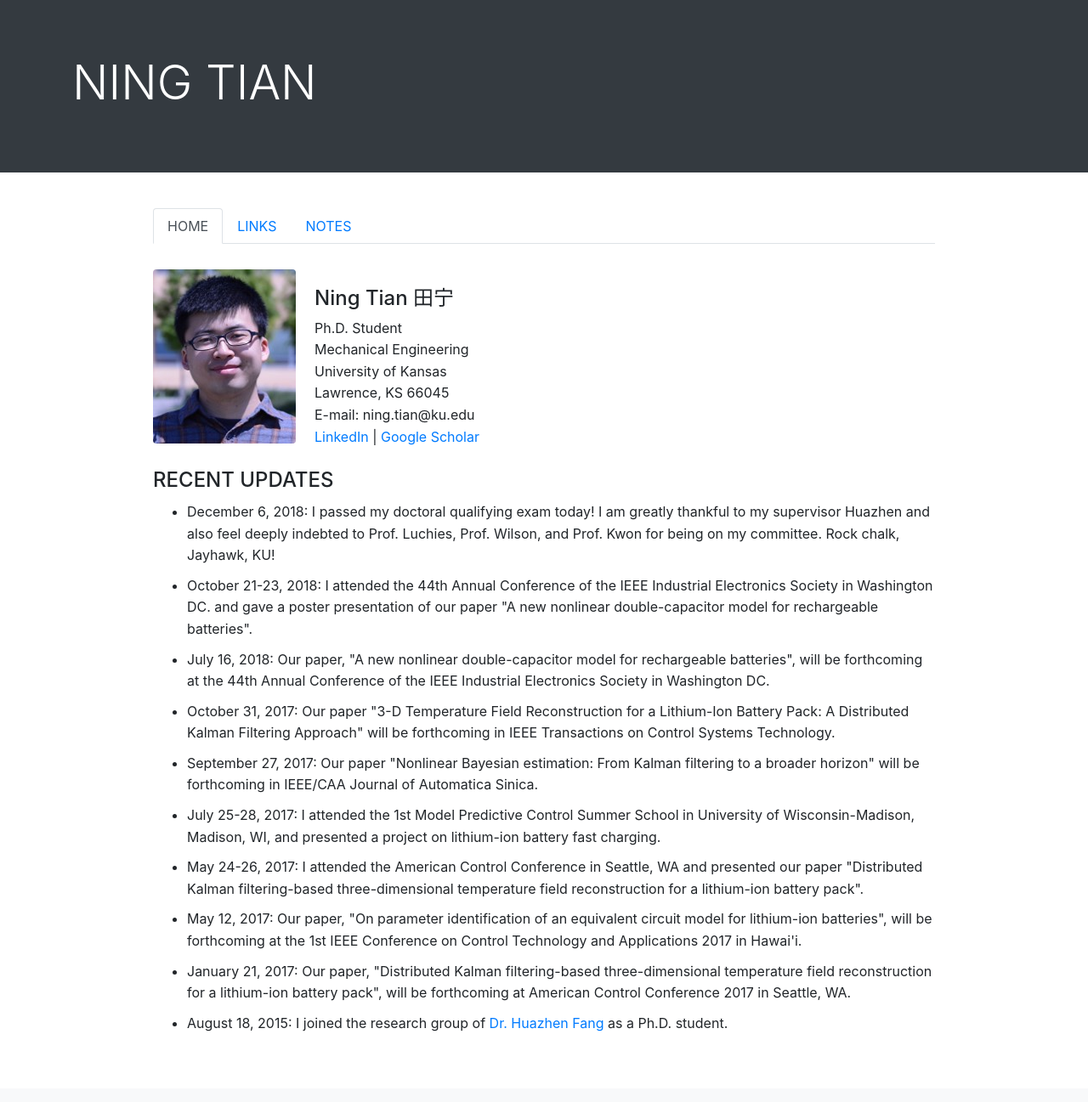
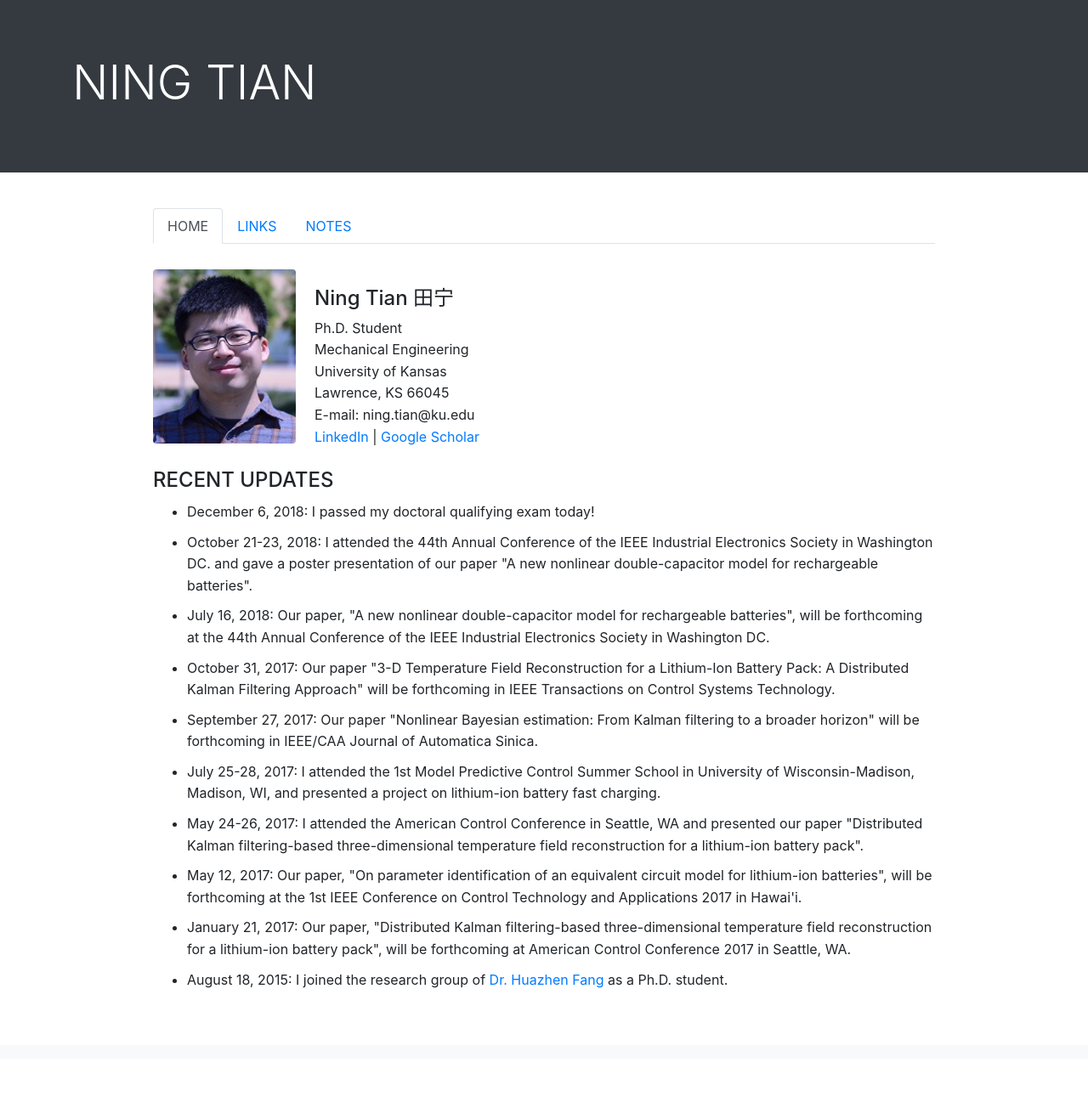
Before and after one commit to ningtian/ningtian.github.io, a Jekyll site: the page index.html, which Jekyll copies as it is, in a window 1280 px wide. Shown: the whole page at 85% size. Built offline with Jekyll 4.4.1, drawn with Linux system fonts in a browser that asks for light colours; after the commit the page ends 1246 px from its top, so only the background shows below that.

Commit message:
Update index.html

```diff
--- a/index.html
+++ b/index.html
@@ -80,9 +80,7 @@
         <div class="col-sm-10"> <!-- the second column (main part of the body)-->
         <h4>RECENT UPDATES</h4>
 	<ul>
-	<li>December 6, 2018: I passed my doctoral qualifying exam today! I am greatly thankful to my supervisor Huazhen
-	and also feel deeply indebted to Prof. Luchies, Prof. Wilson, and Prof. Kwon for being on my committee.
-	Rock chalk, Jayhawk, KU! </li>
+	<li>December 6, 2018: I passed my doctoral qualifying exam today! </li>
 
 	<li>October 21-23, 2018: I attended the 44th Annual Conference of the IEEE Industrial Electronics Society in Washington DC. and
 	gave a poster presentation of our paper "A new nonlinear double-capacitor model for rechargeable batteries". </li>
```
